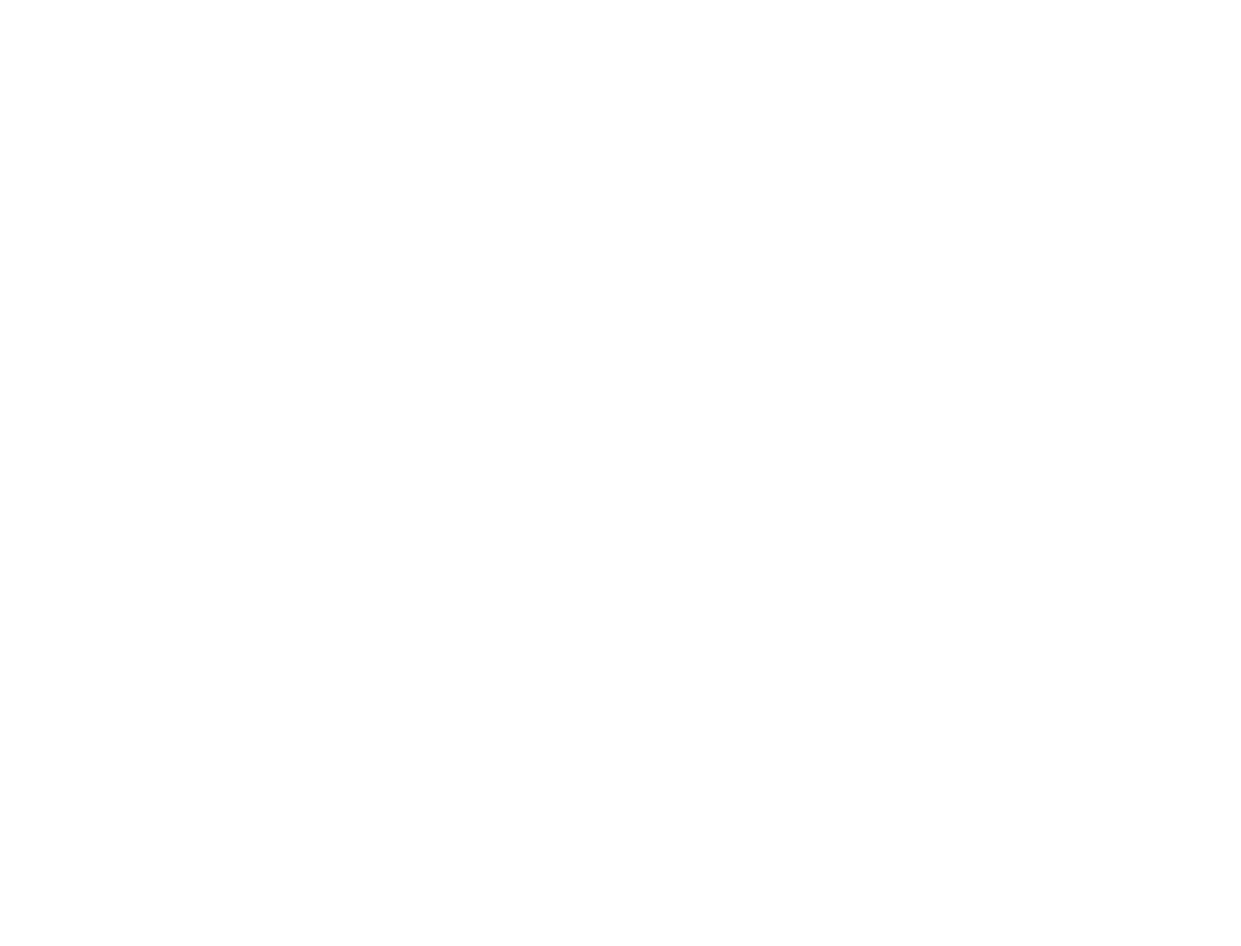
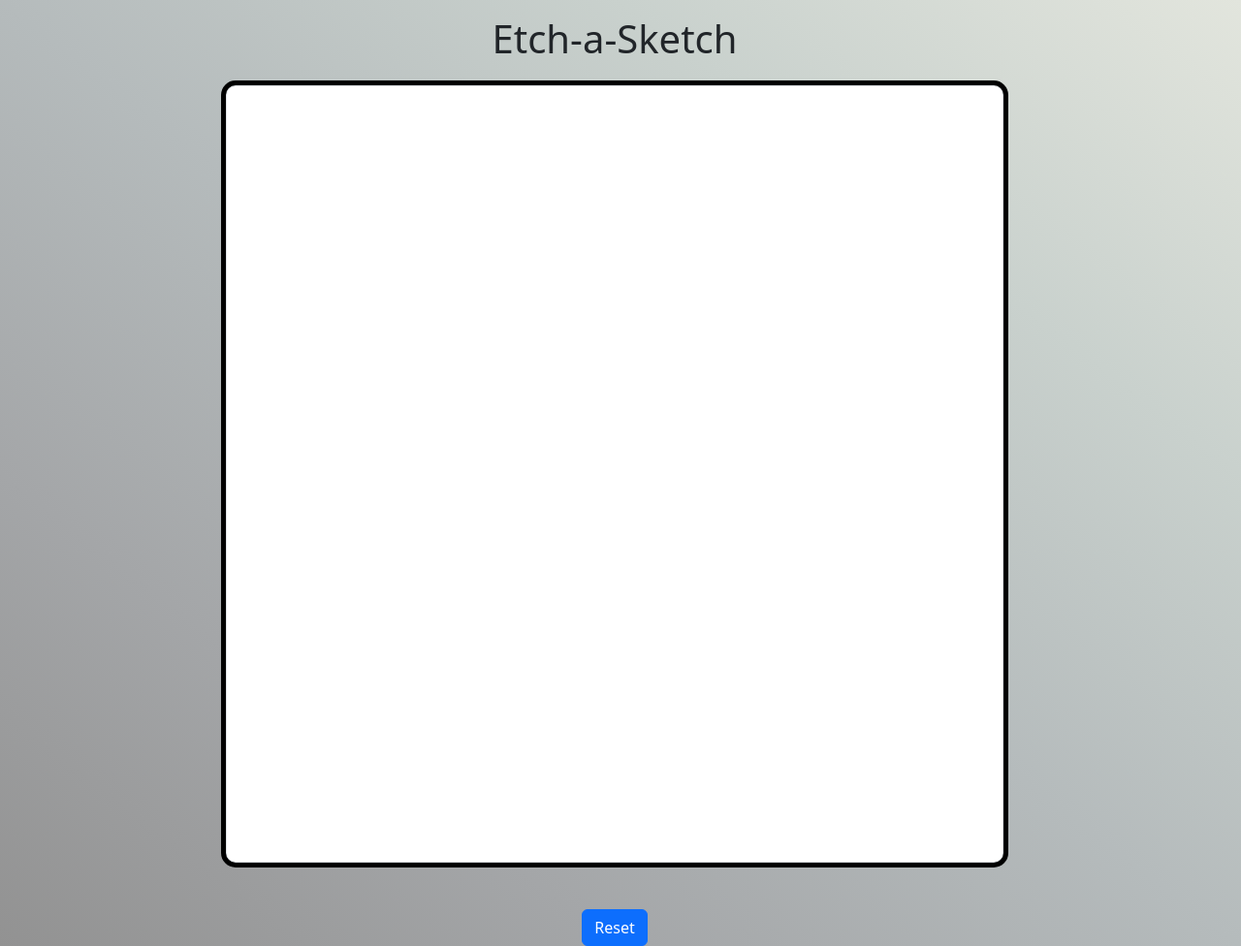
Before and after one commit to slimak55/odint-eas, a plain HTML site: page index.html in a window 1280 px wide. Shown: the whole page at 97% size. Before the commit the page ends 800 px from the top, so only its background shows below. Drawn offline with nearby package versions, Linux system fonts and the light colour scheme.

Commit message:
Functional State - v.1

```diff
--- a/app.css
+++ b/app.css
@@ -0,0 +1,53 @@
+body{
+    background-image: linear-gradient(to right top, #929292, #a4a6a8, #b5bbbc, #c9d1cd, #e2e5dd);
+    min-height: 100vh;
+}
+.fill{
+    background-color: black;
+}
+.clear{
+    background-color: transparent;
+}
+.border{
+    outline: 5px solid black;
+    border-radius: 10px;
+
+}
+.container-e{
+    background-color: white;
+    display: flex;
+    flex-direction: column;
+    width: 802px;
+    height: 802px;
+    max-width: 802px;
+    max-height: 802px;
+    min-width: 802px;
+    min-height: 802px;
+    padding: 0;
+    margin: 0;
+}
+.col-e{
+    display: flex;
+    max-width: 50px;
+    max-height: 50px;
+    min-height: 50px;
+    margin: 0;
+    padding: 0;
+    justify-content: center;
+    align-items: center;
+    flex: 1 0 0%;
+}
+.row-e{
+    display: flex;
+    flex-wrap: wrap;
+}
+.col {
+    text-align: center !important;
+    padding: 0px !important;
+}
+.row{
+    margin-right: 0px !important;
+}
+.container{
+    padding: 0px !important;
+}
--- a/app.js
+++ b/app.js
@@ -0,0 +1,34 @@
+const reset = document.querySelector('#reset');
+let gridSize = 16
+function createGrid(){
+    const parent = document.querySelector('.box');
+
+    for (let i = 0; i < gridSize; i++) {
+        const row = document.createElement('div');
+        row.classList.add('row-e');
+        parent.appendChild(row);
+
+        for (let i = 0; i < gridSize; i++) {
+            const rowE = parent.lastElementChild;
+            const colE = document.createElement('div');
+            colE.classList.add('col-e');
+            colE.setAttribute('id', 'col-e');
+            colE.addEventListener('mouseover', fillBox);
+            rowE.appendChild(colE);
+        }
+    }
+}
+
+function fillBox(colE){
+
+    colE.target.classList.add('fill');
+}
+
+function resetGrid(){
+    const reset = document.querySelector('.box');
+    reset.innerHTML = "";
+    createGrid();
+}
+
+
+reset.addEventListener('click', resetGrid);
--- a/index.html
+++ b/index.html
@@ -10,8 +10,21 @@
     <link rel="stylesheet" href="https://cdn.jsdelivr.net/npm/bootstrap-icons@1.11.2/font/bootstrap-icons.min.css">
     <link rel="stylesheet" href="app.css">
 </head>
-<body>
-
+<body onload="createGrid()">
+    <div class="contianer">
+        <div class="row mb-3 mt-3">
+            <div class="col"><h1>Etch-a-Sketch</h1></div>
+        </div>
+        <div class="row justify-content-center">
+            <div class="container-e border">
+                <div class="container box">
+                </div>
+            </div>
+        </div>
+        <div class="row d-flex justify-content-center mt-5">
+            <div class="col"><button id="reset" class="btn btn-primary">Reset</button></div>
+        </div>
+    </div>
 </body>
 <script src="app.js"></script>
 </html>
```
